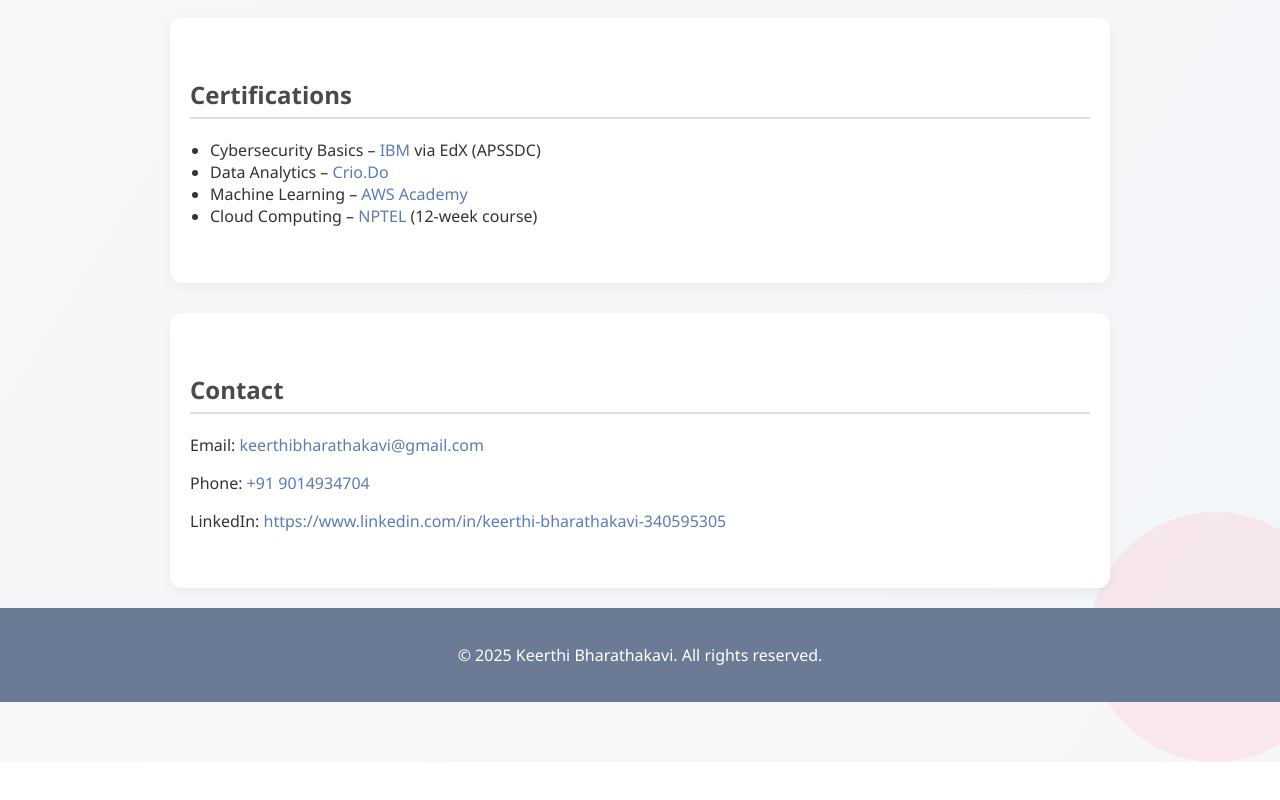
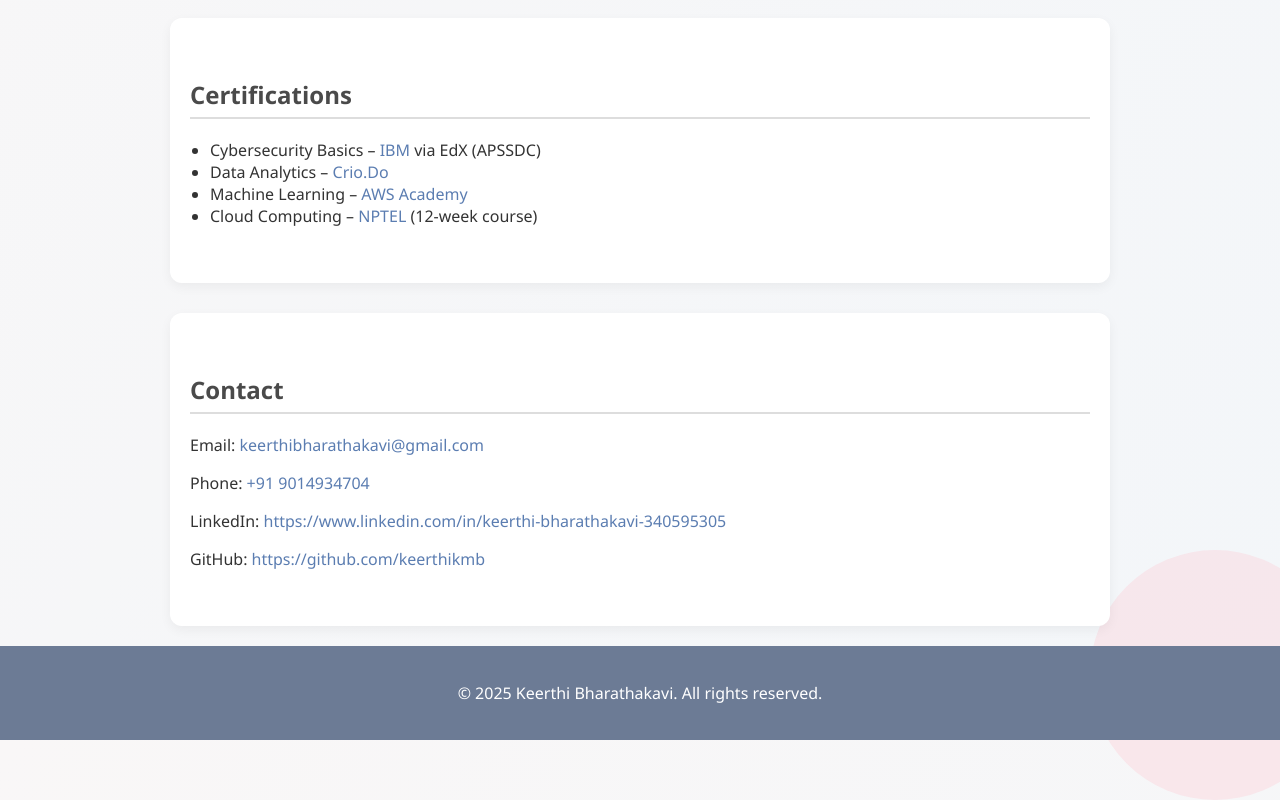
Before and after one commit to keerthikmb/keerthikmb.github.io, a plain HTML site: page index.html in a window 1280 px wide. Shown: the part 1351-2151 px from the top of the page. Before the commit the page ends 2113 px from the top, so only its background shows below. Drawn offline with nearby package versions, Linux system fonts and the light colour scheme.

Commit message:
Update index.html

```diff
--- a/index.html
+++ b/index.html
@@ -186,6 +186,7 @@
   <p>Email: <a href="mailto:keerthibharathakavi@gmail.com">keerthibharathakavi@gmail.com</a></p>
   <p>Phone: <a href="tel:+919014934704">+91 9014934704</a></p>
   <p>LinkedIn: <a href="https://www.linkedin.com/in/keerthi-bharathakavi-340595305" target="_blank">https://www.linkedin.com/in/keerthi-bharathakavi-340595305</a></p>
+  <p>GitHub: <a href="https://github.com/keerthikmb">https://github.com/keerthikmb</a></p>
 </section>
 
 <footer data-aos="fade-up">
```
